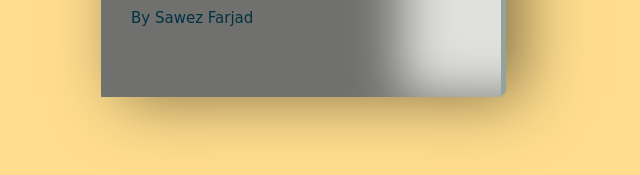
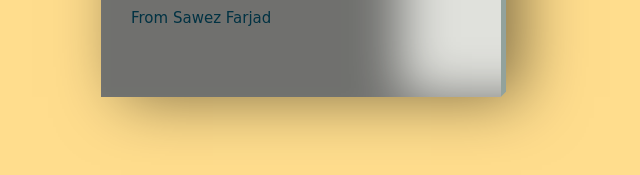
Before and after one commit to Sawez123/greetingcard, a plain HTML site: page index.html in a window 1280 px wide. Shown: the part 503-678 px from the top of the page, 339-979 px from the left. Drawn offline with Linux system fonts and the light colour scheme.

Commit message:
Update index.html

```diff
--- a/index.html
+++ b/index.html
@@ -23,7 +23,7 @@
           <p> </p>
           <p class="text-right"> us And making us what we are today.</p>
             <br>
-          <p class="text-right">By Sawez Farjad</p>
+          <p class="text-right">From Sawez Farjad</p>
         </div>
       </div>
 
```
